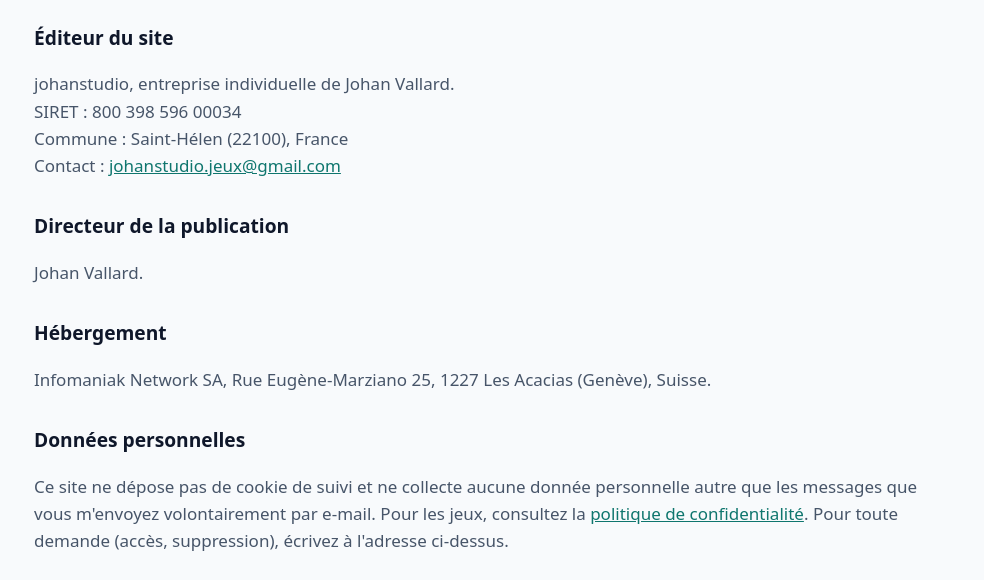
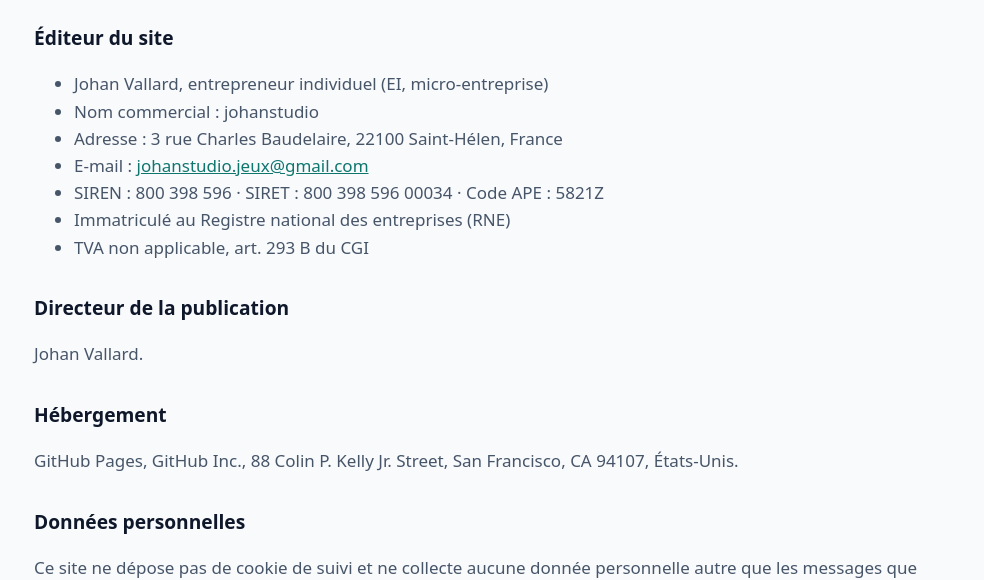
Before and after one commit to johanstudiojeux-source/johanstudio-site, a plain HTML site: page mentions-legales.html in a window 1280 px wide. Shown: the part 202-782 px from the top of the page, without its empty margins (146-1130 px from the left). Drawn offline with Linux system fonts and the light colour scheme.

Commit message:
QuiFait : médiateur CM2C, coordonnées complètes de l'éditeur, hébergeur du site corrigé (#23)
Claude-Session: https://claude.ai/code/session_01XCrxnJr6JmcdTe5XTqA7DK

Co-authored-by: Claude <noreply@anthropic.com>

```diff
--- a/mentions-legales.html
+++ b/mentions-legales.html
@@ -17,16 +17,21 @@
   <h1>Mentions légales</h1>
 
   <h2>Éditeur du site</h2>
-  <p>johanstudio, entreprise individuelle de Johan Vallard.<br>
-  SIRET : 800 398 596 00034<br>
-  Commune : Saint-Hélen (22100), France<br>
-  Contact : <a href="mailto:johanstudio.jeux@gmail.com">johanstudio.jeux@gmail.com</a></p>
+  <ul>
+    <li>Johan Vallard, entrepreneur individuel (EI, micro-entreprise)</li>
+    <li>Nom commercial : johanstudio</li>
+    <li>Adresse : 3 rue Charles Baudelaire, 22100 Saint-Hélen, France</li>
+    <li>E-mail : <a href="mailto:johanstudio.jeux@gmail.com">johanstudio.jeux@gmail.com</a></li>
+    <li>SIREN : 800 398 596 · SIRET : 800 398 596 00034 · Code APE : 5821Z</li>
+    <li>Immatriculé au Registre national des entreprises (RNE)</li>
+    <li>TVA non applicable, art. 293 B du CGI</li>
+  </ul>
 
   <h2>Directeur de la publication</h2>
   <p>Johan Vallard.</p>
 
   <h2>Hébergement</h2>
-  <p>Infomaniak Network SA, Rue Eugène-Marziano 25, 1227 Les Acacias (Genève), Suisse.</p>
+  <p>GitHub Pages, GitHub Inc., 88 Colin P. Kelly Jr. Street, San Francisco, CA 94107, États-Unis.</p>
 
   <h2>Données personnelles</h2>
   <p>Ce site ne dépose pas de cookie de suivi et ne collecte aucune donnée personnelle autre que les messages que vous m'envoyez volontairement par e-mail. Pour les jeux, consultez la
```
Also changed, not shown: quifait/cgv.html (+2 -2 lines), quifait/confidentialite.html (+1 -1 lines), quifait/mentions-legales.html (+12 -4 lines).
